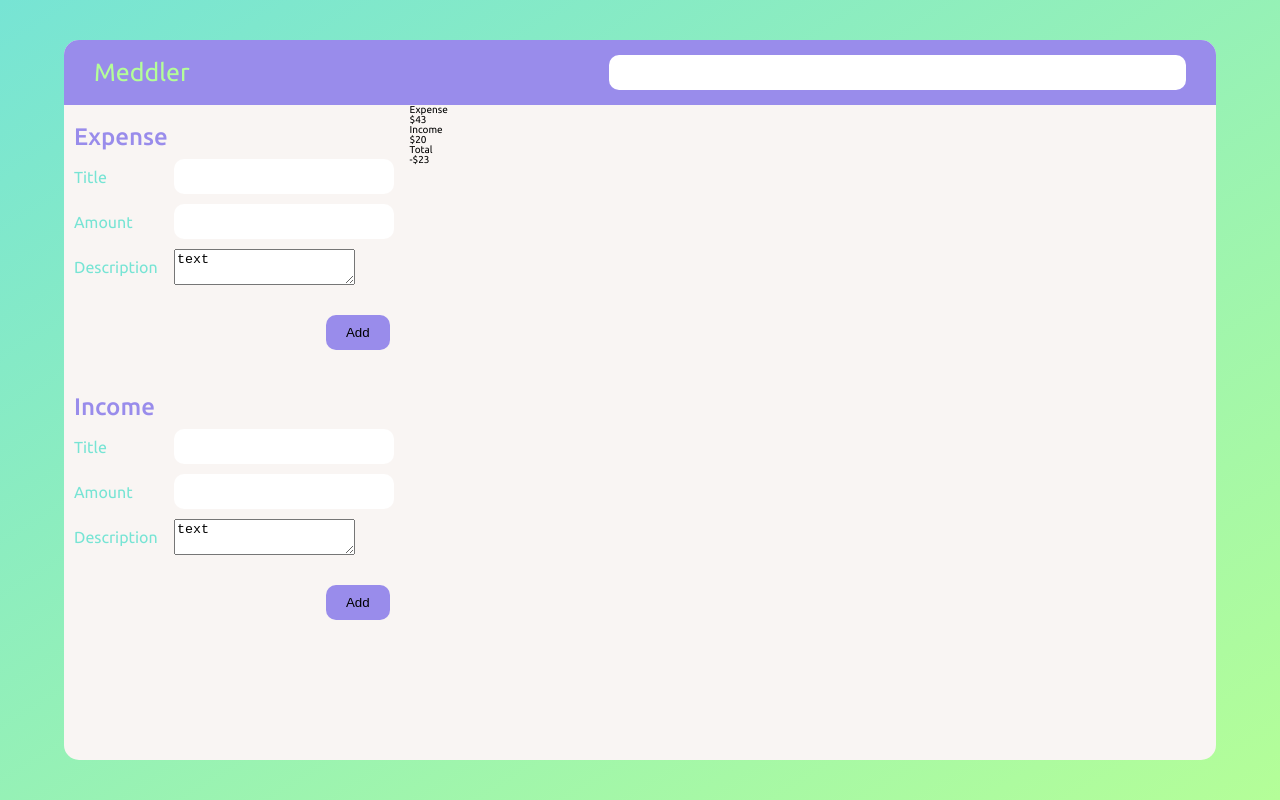
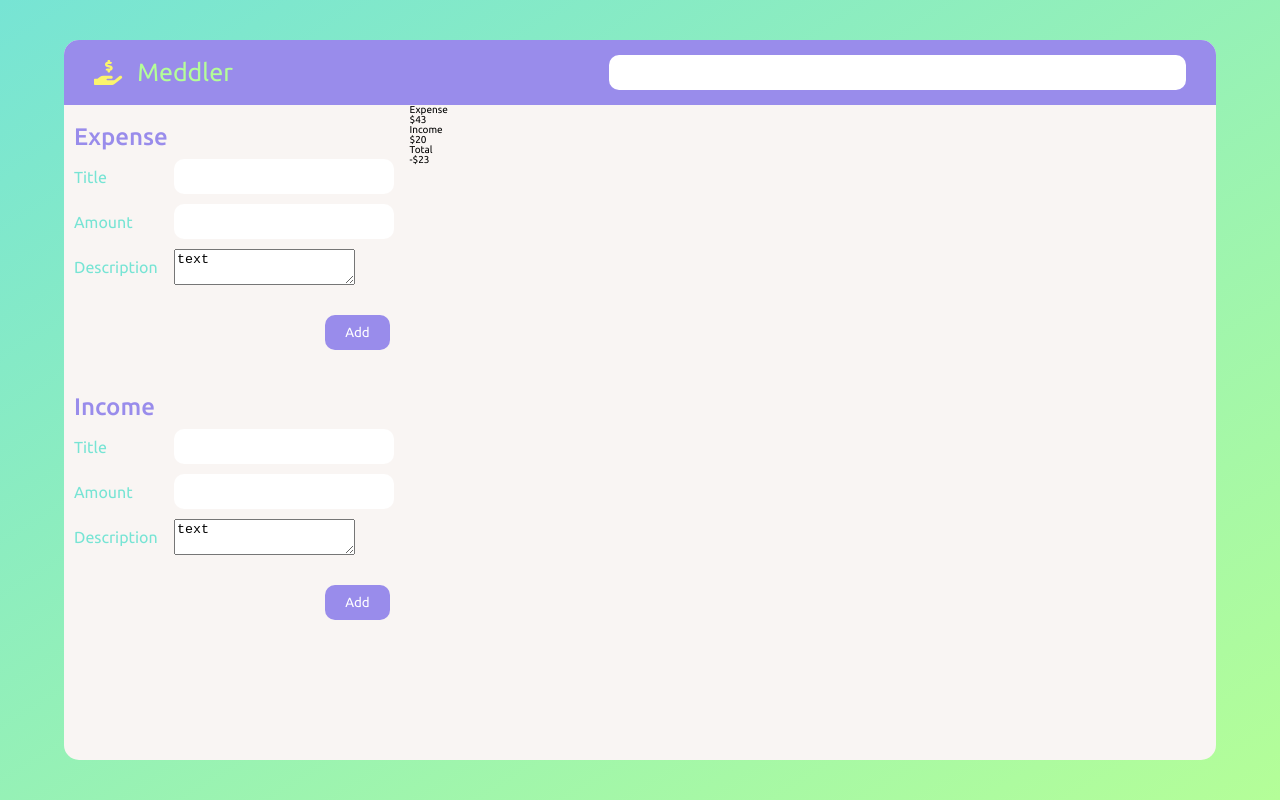
Before and after one commit to SumiSeo/pwa-react-app, a React (Create React App) app: page / in a window 1280 px wide. Built offline with nearby package versions, Linux system fonts and the light colour scheme.

Commit message:
feat(navBar): add icon and change scss styling

```diff
--- a/src/components/NavBar.tsx
+++ b/src/components/NavBar.tsx
@@ -1,6 +1,6 @@
 import React from "react";
 import { FontAwesomeIcon } from "@fortawesome/react-fontawesome";
-import { faSearch } from "@fortawesome/free-solid-svg-icons";
+import { faSearch, faHandHoldingUsd } from "@fortawesome/free-solid-svg-icons";
 const searchIcon = <FontAwesomeIcon icon={faSearch} />;
 console.log(searchIcon);
 console.log(typeof searchIcon);
@@ -11,6 +11,7 @@ const NavBar: React.FC = () => {
     <div>
       <nav>
         <div className="nav__link">
+          <FontAwesomeIcon className="nav__icon" icon={faHandHoldingUsd} />
           <h2 className="nav__logo">Meddler</h2>
         </div>
         <div className="nav__link">
--- a/src/sass/_ledger.scss
+++ b/src/sass/_ledger.scss
@@ -49,5 +49,7 @@
     margin: 2rem 0;
     background-color: $purple;
     cursor: pointer;
+    color: white;
+    font-family: inherit;
   }
 }
--- a/src/sass/_navigation.scss
+++ b/src/sass/_navigation.scss
@@ -8,16 +8,26 @@ nav {
 .nav {
   &__link {
     margin: 0 2rem;
+    &:first-child {
+      display: flex;
+      align-items: center;
+    }
+  }
+  &__icon {
+    font-size: 2.5rem;
+    color: $green;
+    margin-right: 1.5rem;
+    cursor: pointer;
+    color: $yellow;
   }
   &__logo {
     font-size: 2.5rem;
     font-weight: 200;
-    color: white;
-    transition: all 0.4s;
+    transition: all 0.4s ease-in-out;
     cursor: pointer;
     color: $green;
     &:hover {
-      color: $skyblue;
+      color: $yellow;
     }
   }
   &__input {
```
